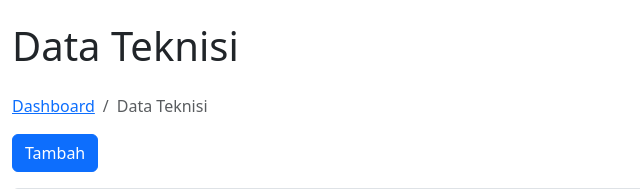
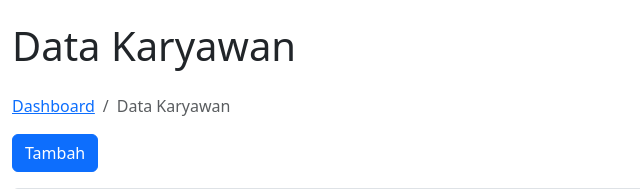
Before and after one commit to CesaAkbar/web-services, a Flask app: page /data-teknisi in a window 1280 px wide. Shown: the part 50-239 px from the top of the page, without its empty margins (0-640 px from the left). Run offline with Flask 3, Linux system fonts and the light colour scheme; data that the repository does not hold is empty; some libraries are stand-ins or nearby versions.

Commit message:
merubah data karyawan

```diff
--- a/app/templates/teknisi/add-teknisi.html
+++ b/app/templates/teknisi/add-teknisi.html
@@ -1,7 +1,7 @@
 {% extends "layout.html" %}
 
-{% block title %} Tambah Teknisi - Data Service {% endblock %}
-{% block title_content %} Tambah Teknisi {% endblock %}
+{% block title %} Tambah Karyawan - Data Service {% endblock %}
+{% block title_content %} Tambah Karyawan {% endblock %}
 
 {% block content %}
 <div class="container">
--- a/app/templates/teknisi/data-teknisi.html
+++ b/app/templates/teknisi/data-teknisi.html
@@ -1,14 +1,14 @@
 {% extends "layout.html" %}
 
 {% block title %} Teknisi - Data Service {% endblock %}
-{% block title_content %} Data Teknisi {% endblock %}
+{% block title_content %} Data Karyawan {% endblock %}
 
 {% block content %}
 {% include 'teknisi/modal-teknisi.html' %}
 <nav aria-label="breadcrumb">
     <ol class="breadcrumb">
         <li class="breadcrumb-item"><a href="{{ url_for('home') }}">Dashboard</a></li>
-        <li class="breadcrumb-item active" aria-current="page">Data Teknisi</li>
+        <li class="breadcrumb-item active" aria-current="page">Data Karyawan</li>
     </ol>
 </nav>
 <div class="d-flex mb-3 justify-content-between">
--- a/app/templates/teknisi/modal-teknisi.html
+++ b/app/templates/teknisi/modal-teknisi.html
@@ -2,14 +2,14 @@
   	<div class="modal-dialog">
     	<div class="modal-content">
       		<div class="modal-header">
-        		<h5 class="modal-title" id="modalLabel">Tambah Teknisi</h5>
+        		<h5 class="modal-title" id="modalLabel">Tambah Karyawan</h5>
         		<button type="button" class="btn-close" data-bs-dismiss="modal" aria-label="Close"></button>
       		</div>
       		<div class="modal-body">
       	  		<form action="{{ url_for('tambah_teknisi') }}" method="POST">
       	    		<div class="row">
       	      			<div class="col mb-3">
-							<label for="namaInput" class="mb-1">Nama Teknisi:</label>
+							<label for="namaInput" class="mb-1">Nama Karyawan:</label>
       	        			<input class="form-control" name="nama" id="namaInput" required placeholder="Nama Teknisi" />
       	      			</div>
       	      			<div class="col mb-3">
--- a/app/templates/teknisi/ubah-teknisi.html
+++ b/app/templates/teknisi/ubah-teknisi.html
@@ -1,7 +1,7 @@
 {% extends "layout.html" %}
 
-{% block title %} Ubah Teknisi - Data Service {% endblock %}
-{% block title_content %} Ubah Teknisi {% endblock %}
+{% block title %} Ubah Karyawan - Data Service {% endblock %}
+{% block title_content %} Ubah Karyawan {% endblock %}
 
 {% block content %}
 <nav aria-label="breadcrumb">
@@ -14,7 +14,7 @@
 <form action="{{ url_for('ubah_teknisi', id=data.id) }}" method="POST" class="row">
     <div class="col-6">
         <div class="mb-3">
-            <label class="form-label">Nama Teknisi<i style="color: red;">*</i></label>
+            <label class="form-label">Nama Karyawan<i style="color: red;">*</i></label>
             <input class="form-control" required name=nama value="{{ data.nama }}" />
         </div>
         <div class="mb-3">
```
